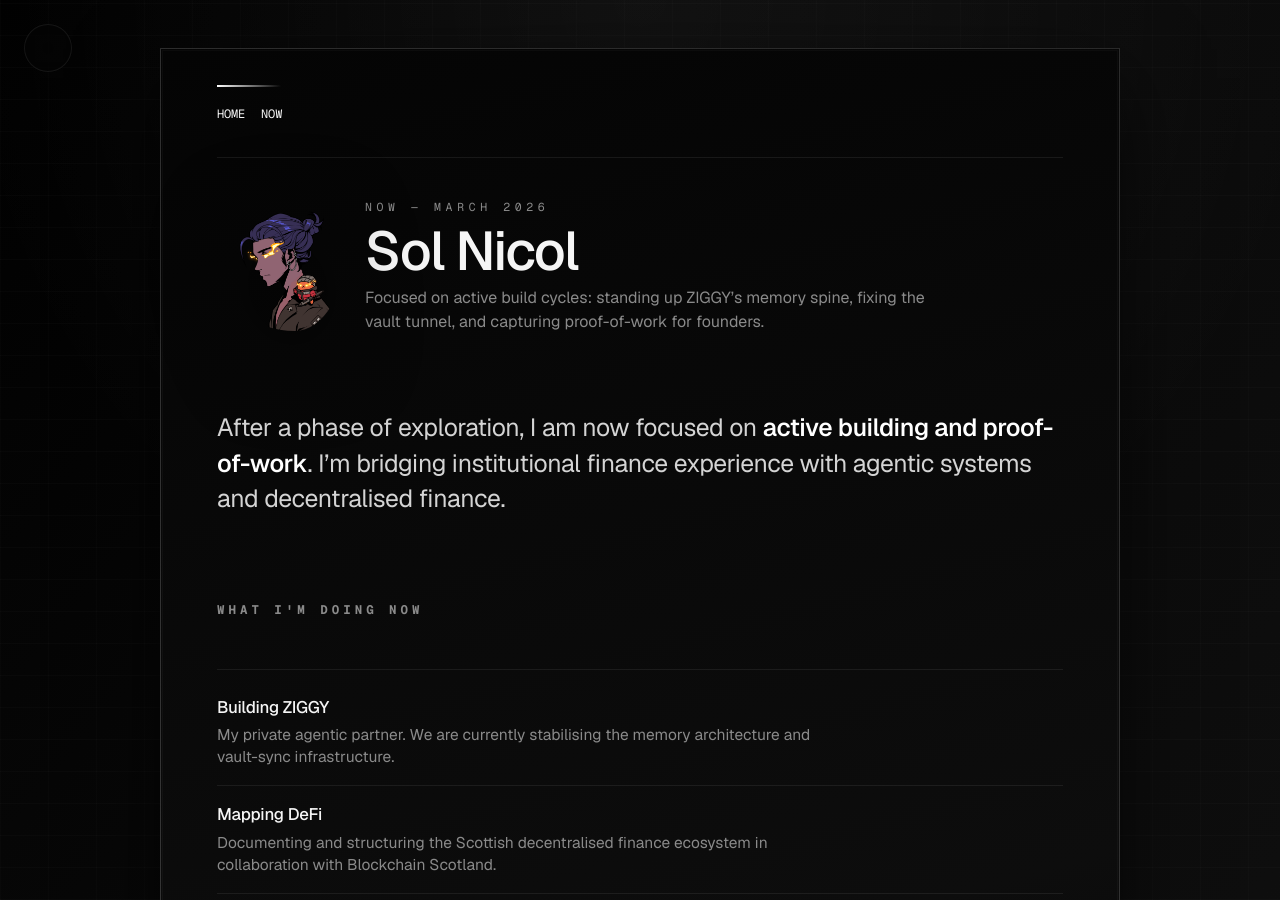
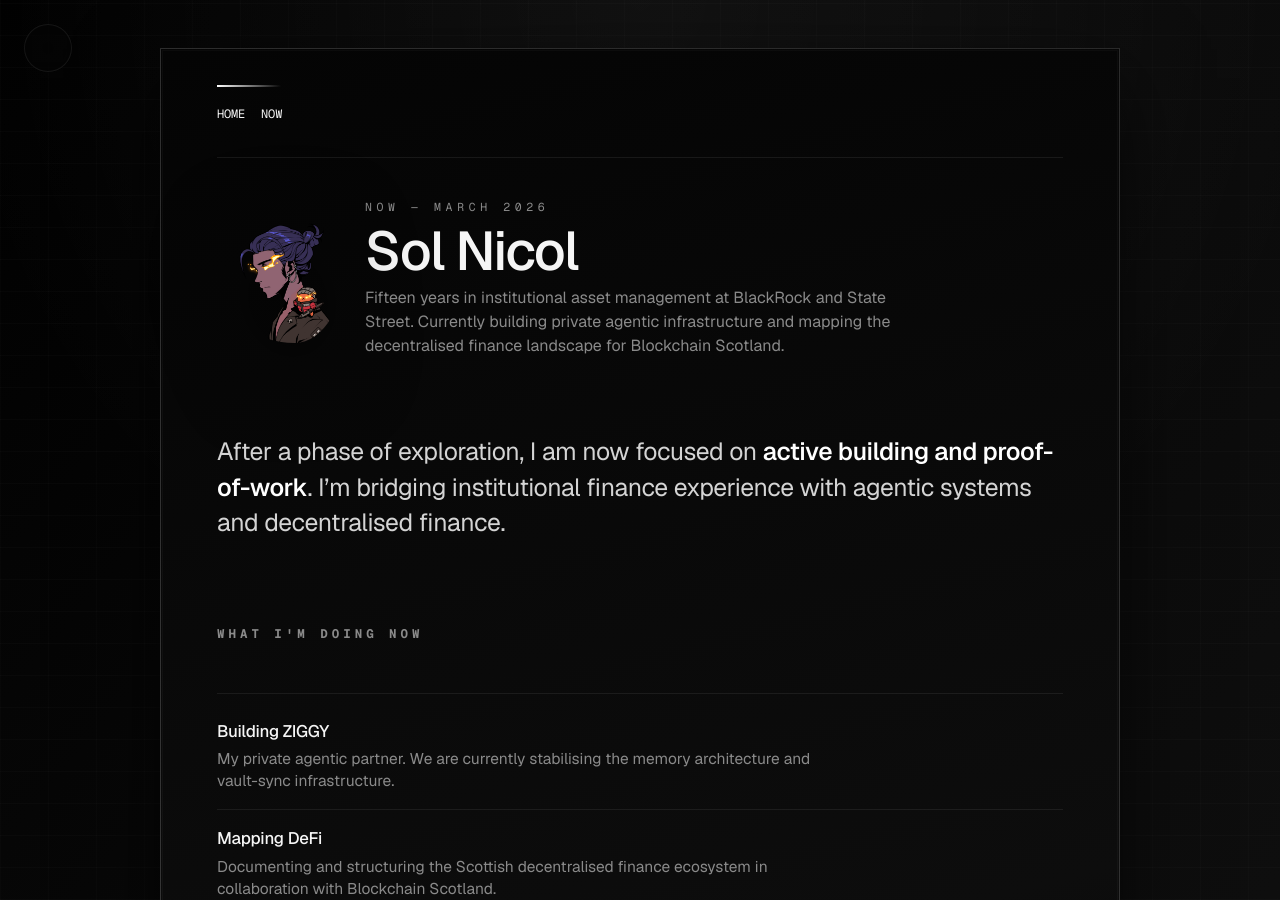
Before and after one commit to solnicol/solnicol.com, a Jekyll site: the page built from now.md, in a window 1280 px wide and 900 px high. Built offline with Jekyll 4.4.1, drawn with Linux system fonts in a browser that asks for light colours.

Commit message:
Clarify hero intros

```diff
--- a/now.md
+++ b/now.md
@@ -12,7 +12,7 @@ og_image: /og.jpg
   <div>
     <p class="hero-kicker">Now — March 2026</p>
     <p class="hero-name">Sol Nicol</p>
-    <p class="hero-intro">Focused on active build cycles: standing up ZIGGY’s memory spine, fixing the vault tunnel, and capturing proof-of-work for founders.</p>
+    <p class="hero-intro">Fifteen years in institutional asset management at BlackRock and State Street. Currently building private agentic infrastructure and mapping the decentralised finance landscape for Blockchain Scotland.</p>
   </div>
 </div>
 
```
Also changed, not shown: index.md (+1 -1 lines).
